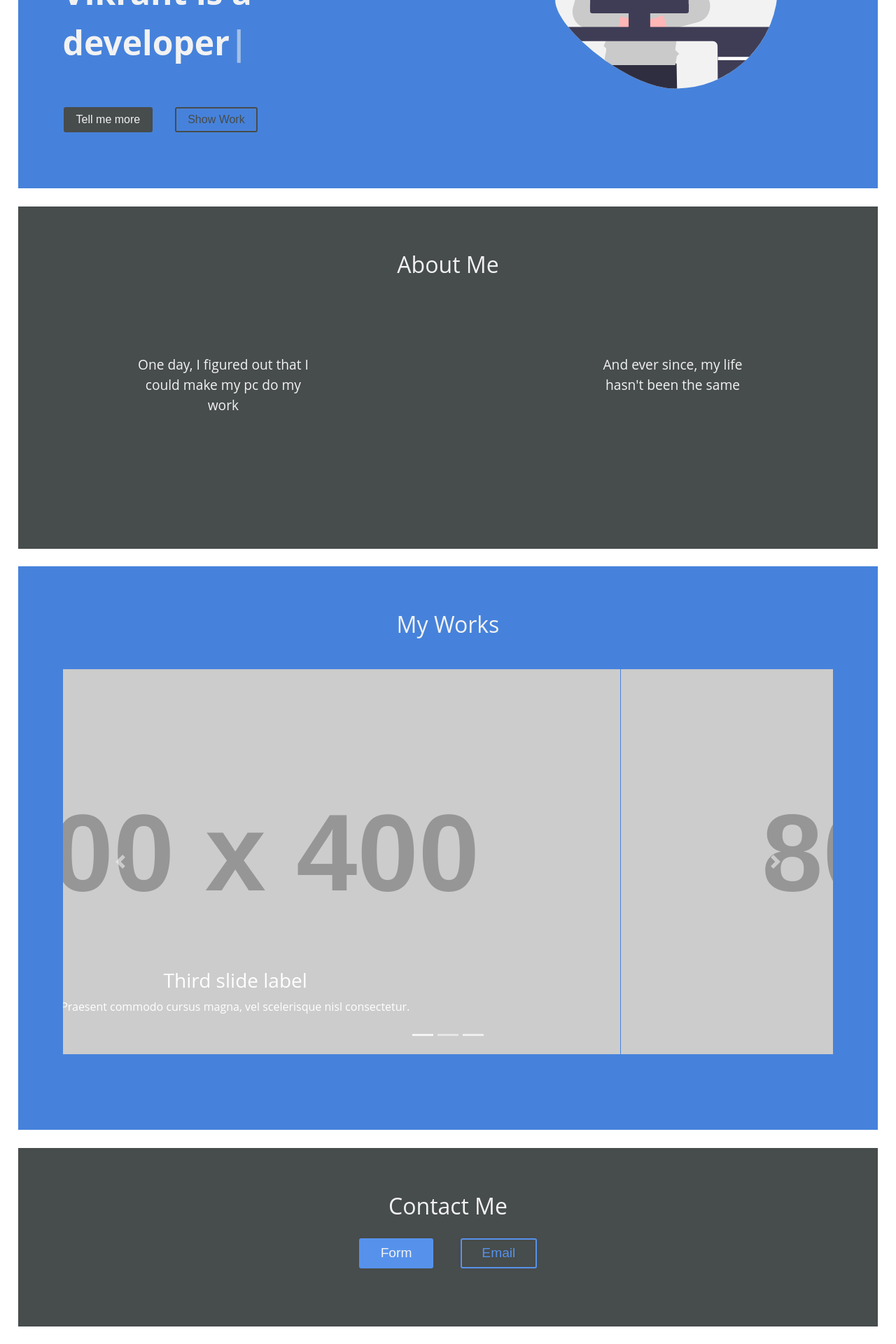
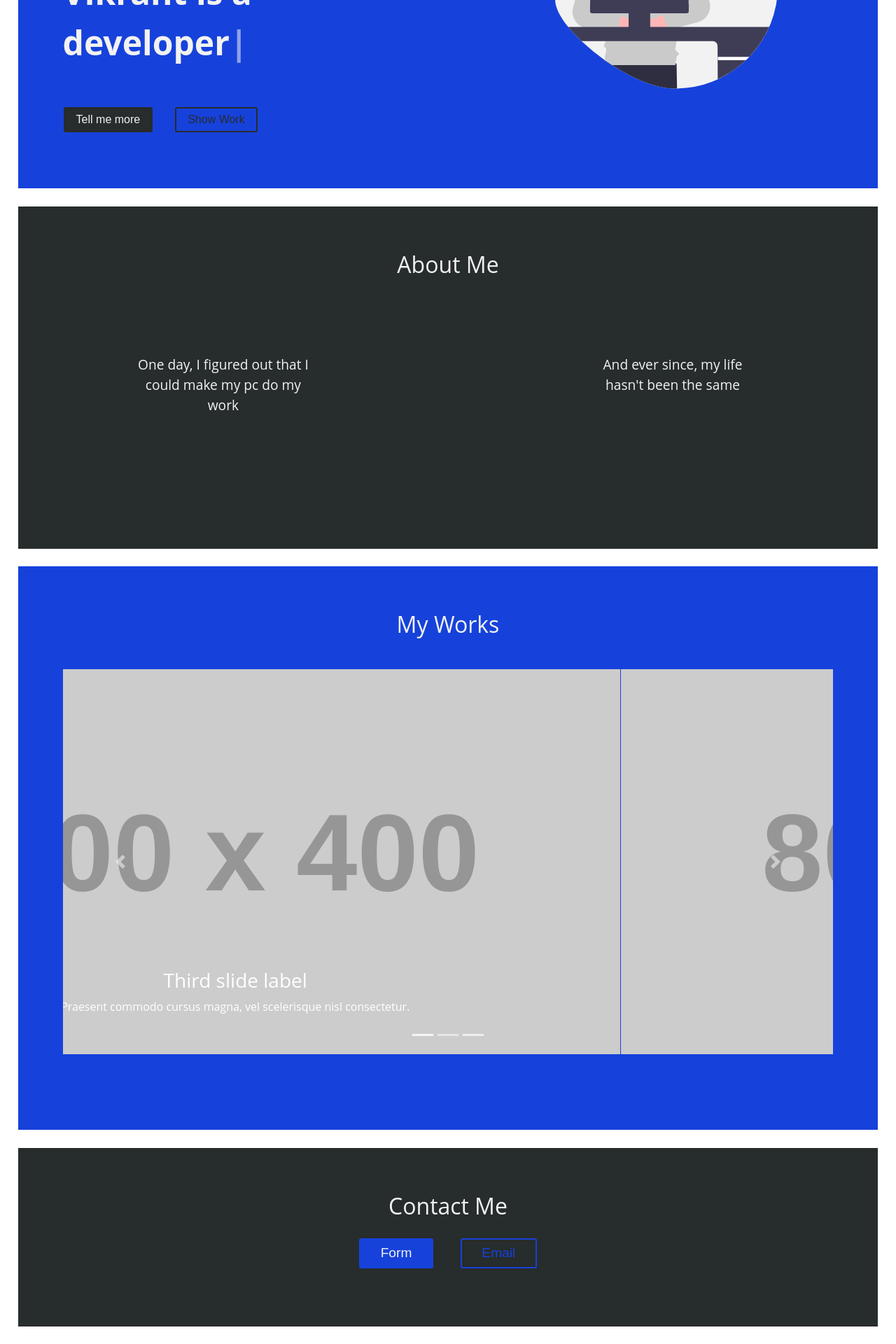
Before and after one commit to VikrantReddy/vikrantreddy.github.io, a React (Create React App) app: page / in a window 1280 px wide. Shown: the part 373-2293 px from the top of the page at 70% size. Built offline with nearby package versions, Linux system fonts and the light colour scheme.

Commit message:
Theme Updated

```diff
--- a/src/components/About.jsx
+++ b/src/components/About.jsx
@@ -26,7 +26,7 @@ function About() {
 export default About
 
 const AboutContainer = styled(Container)`
-    background-color:#474C4C;
+    background-color:#272C2C;
     color:#f2f2f2;
     font-family: 'Open Sans', sans-serif;
     padding:5%;
--- a/src/components/Contact.jsx
+++ b/src/components/Contact.jsx
@@ -17,7 +17,7 @@ function Contact() {
 export default Contact
 
 const ContactContainer = styled(Container)`
-    background-color:#474C4C;
+    background-color:#272C2C;
     color:#f2f2f2;
     font-family: 'Open Sans', sans-serif;
     padding:5%;
@@ -29,13 +29,13 @@ const HeroButton = styled(Button)`
   font-size:larger;
   border-radius: 3px;
   font-family: "Montserrat", sans-serif;
-  border: 2px solid #5692EB;
-  color: #5692EB;
+  border: 2px solid #1642DB;
+  color: #1642DB;
   margin: 1em;
   padding: 0.25em 1.5em;
 
   ${props => props.primary && css`
-    background: #5692EB;
+    background: #1642DB;
     color: #f2f2f2;
   `}
 `;
--- a/src/components/Hero.jsx
+++ b/src/components/Hero.jsx
@@ -42,7 +42,7 @@ function Hero() {
 export default Hero
 
 const HeroContainer = styled(Container)`
-    background-color:#4682DB;
+    background-color:#1642DB;
     color:#f2f2f2;
     font-family: 'Open Sans', sans-serif;
     padding:5%;
@@ -53,13 +53,13 @@ const HeroButton = styled(Button)`
   background: transparent;
   border-radius: 3px;
   font-family: "Montserrat", sans-serif;
-  border: 2px solid #474C4C;
-  color: #474C4C;
+  border: 2px solid #272C2C;
+  color: #272C2C;
   margin: 1em;
   padding: 0.25em 1em;
 
   ${props => props.primary && css`
-    background: #474C4C;
+    background: #272C2C;
     color: #f2f2f2;
   `}
 `;
--- a/src/components/Work.jsx
+++ b/src/components/Work.jsx
@@ -50,7 +50,7 @@ export default Work
 
 
 const WorkContainer = styled(Container)`
-    background-color:#4682DB;
+    background-color:#1642DB;;
     color:#f2f2f2;
     font-family: 'Open Sans', sans-serif;
     padding:5%;
```
